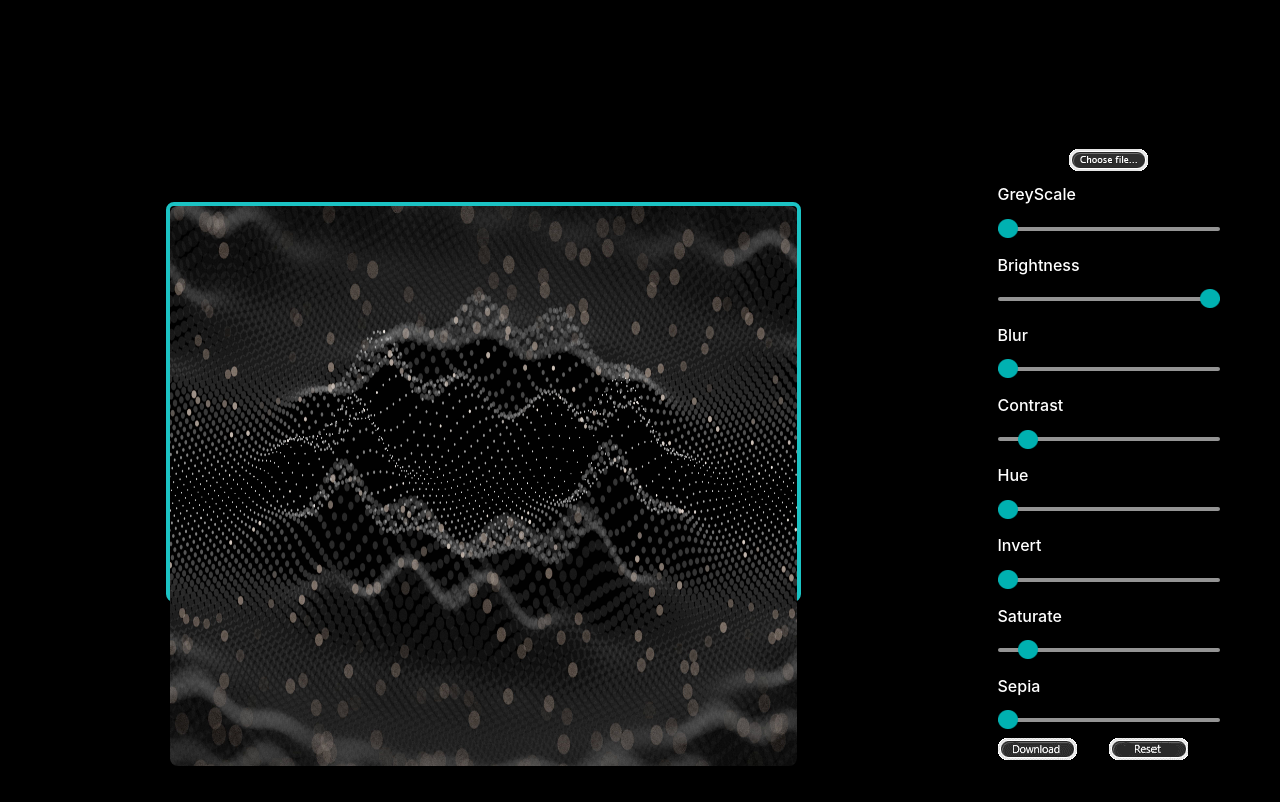
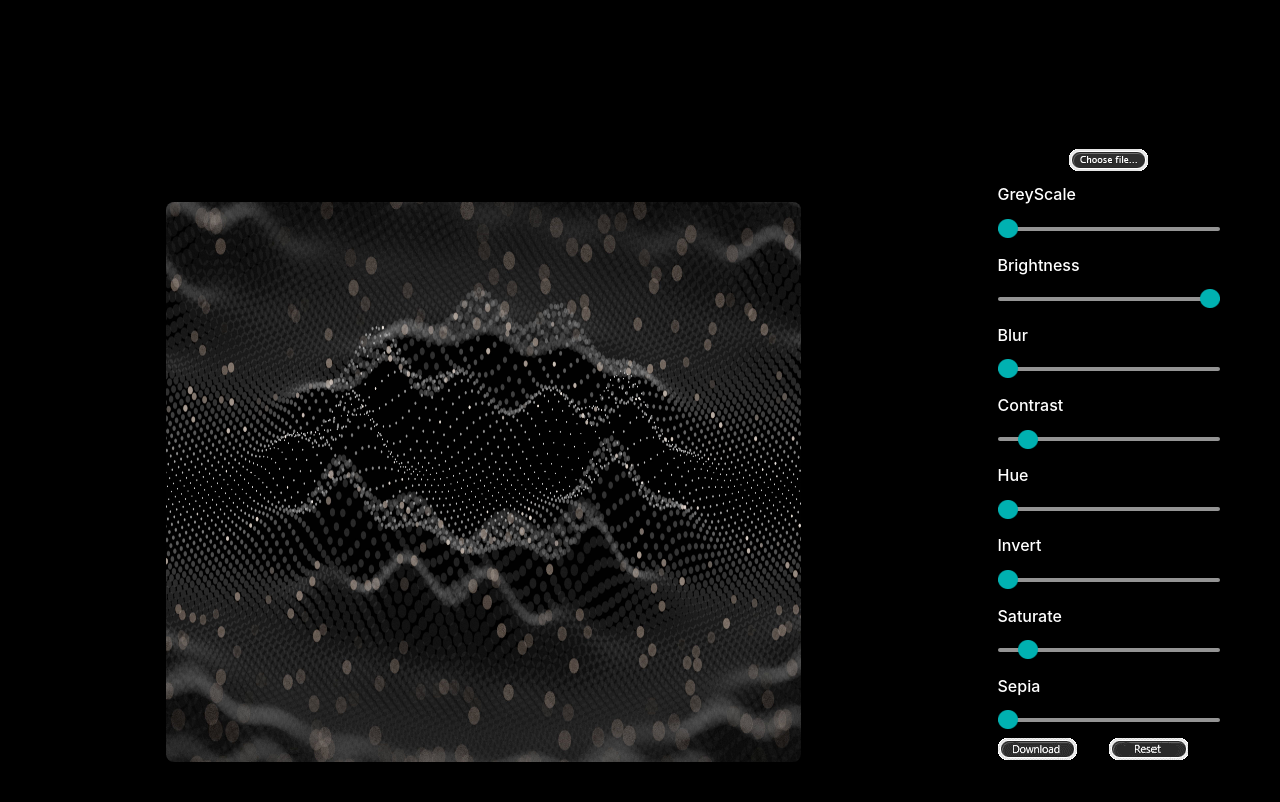
Before and after one commit to KusumaKalyan/WebApps, a Django app: page /editPage in a window 1280 px wide. Run offline with Django 3.2, Linux system fonts and the light colour scheme; some libraries are stand-ins or nearby versions.

Commit message:
fixed a second glitch

```diff
--- a/FotoEditor/static/FotoEditor/editPage.css
+++ b/FotoEditor/static/FotoEditor/editPage.css
@@ -44,7 +44,6 @@ img {
   width: var(--my-width);
   height: var(--my-height);
   max-width: 100%;
-  border: 0.5vh solid;
   border-color: #1BC3C4;
   border-radius: 1vh;
   padding: 0px;
```
